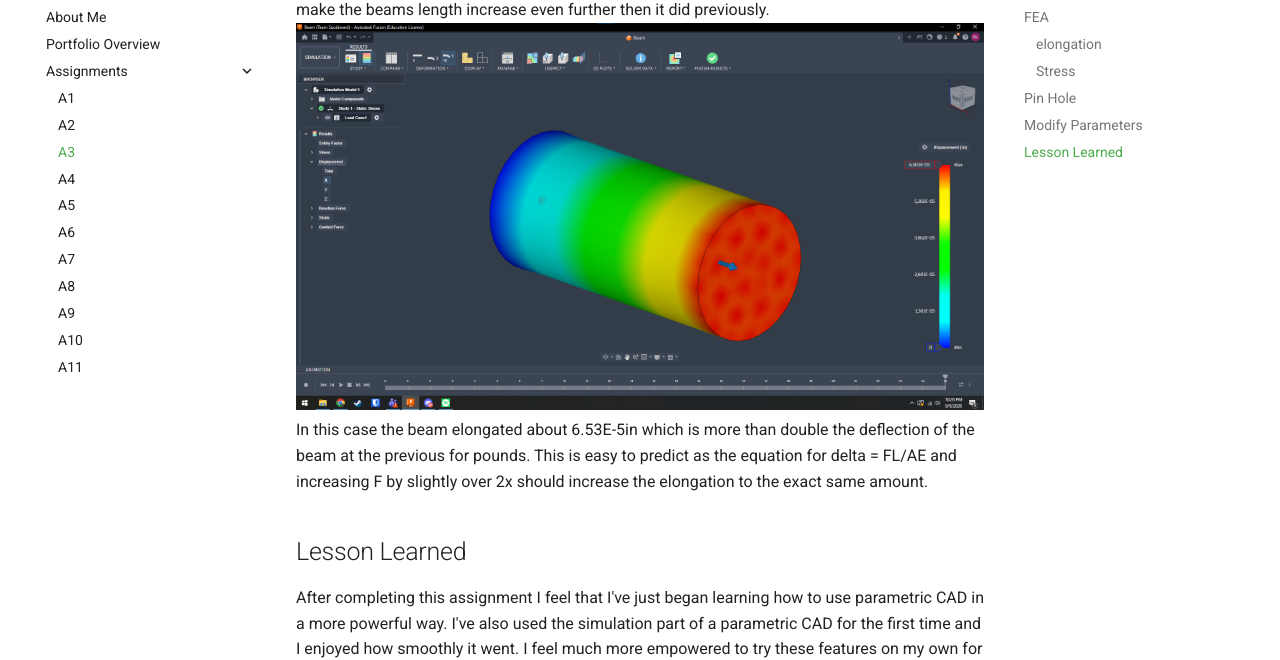
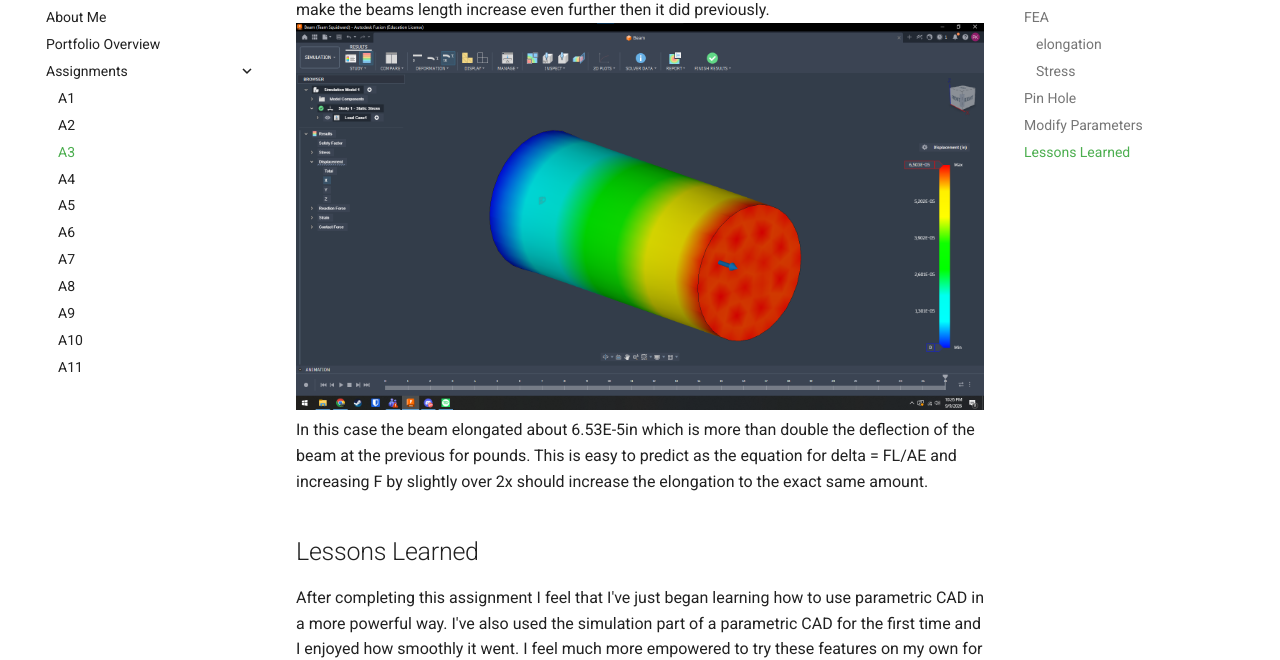
Before and after one commit to pklauser-cyber/design-projects-portfolio, an MkDocs documentation site: the page built from docs/assignments/A03/index.md, in a window 1280 px wide and 900 px high, scrolled down 3229 px. Shown: the part 118-778 px from the top of the window. Built offline with MkDocs 1.6.1 and Material for MkDocs 9.7.7, drawn with Linux system fonts in a browser that asks for light colours.

Commit message:
Update index.md

```diff
--- a/docs/assignments/A03/index.md
+++ b/docs/assignments/A03/index.md
@@ -21,5 +21,5 @@ For the pin hole calculations I used Peterson's chart equations and made a pin h
 For this section I increased the load on the beam to 1000lbs. I believe the increased force will make the beams length increase even further then it did previously.
 ![FEA3](Assignment3image4.png)
 In this case the beam elongated about 6.53E-5in which is more than double the deflection of the beam at the previous for pounds. This is easy to predict as the equation for delta = FL/AE and increasing F by slightly over 2x should increase the elongation to the exact same amount.
-##Lesson Learned
+## Lessons Learned
 After completing this assignment I feel that I've just began learning how to use parametric CAD in a more powerful way. I've also used the simulation part of a parametric CAD for the first time and I enjoyed how smoothly it went. I feel much more empowered to try these features on my own for design's that I've already made for 3d printing. This took me about 6 hours and I got a bit confused about getting the equations inside of the parameters in fusion360.
```
